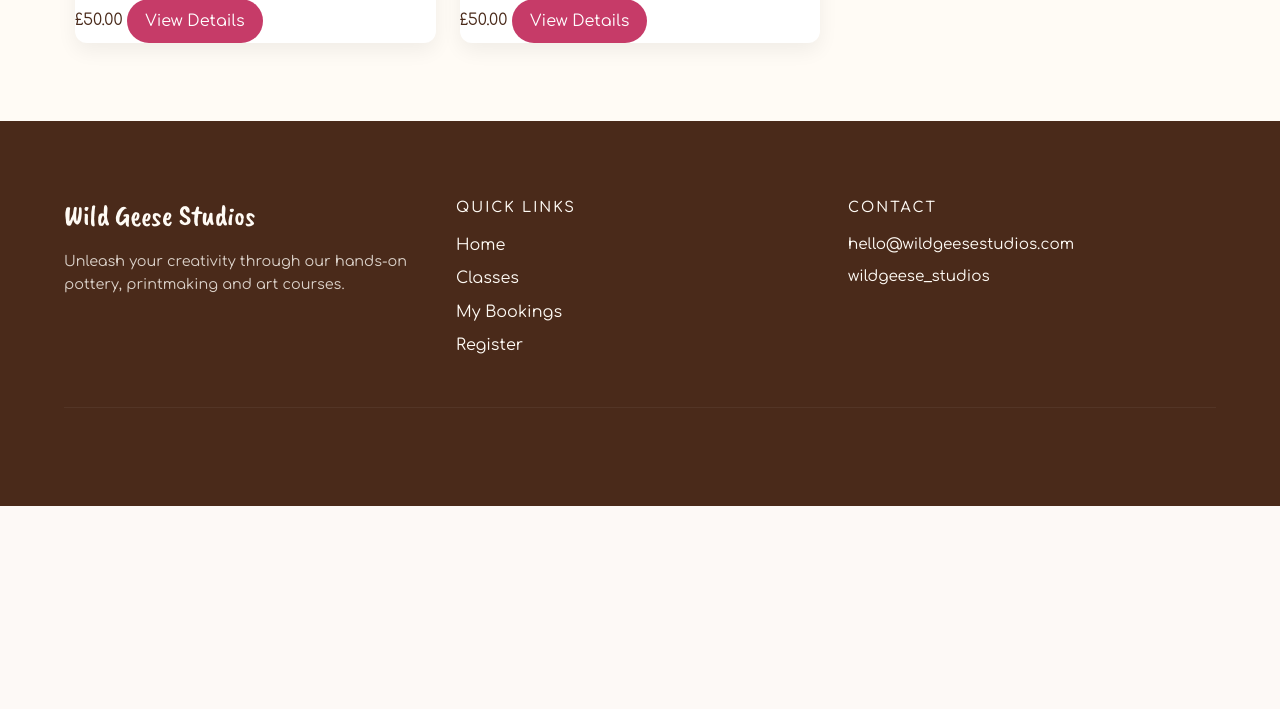
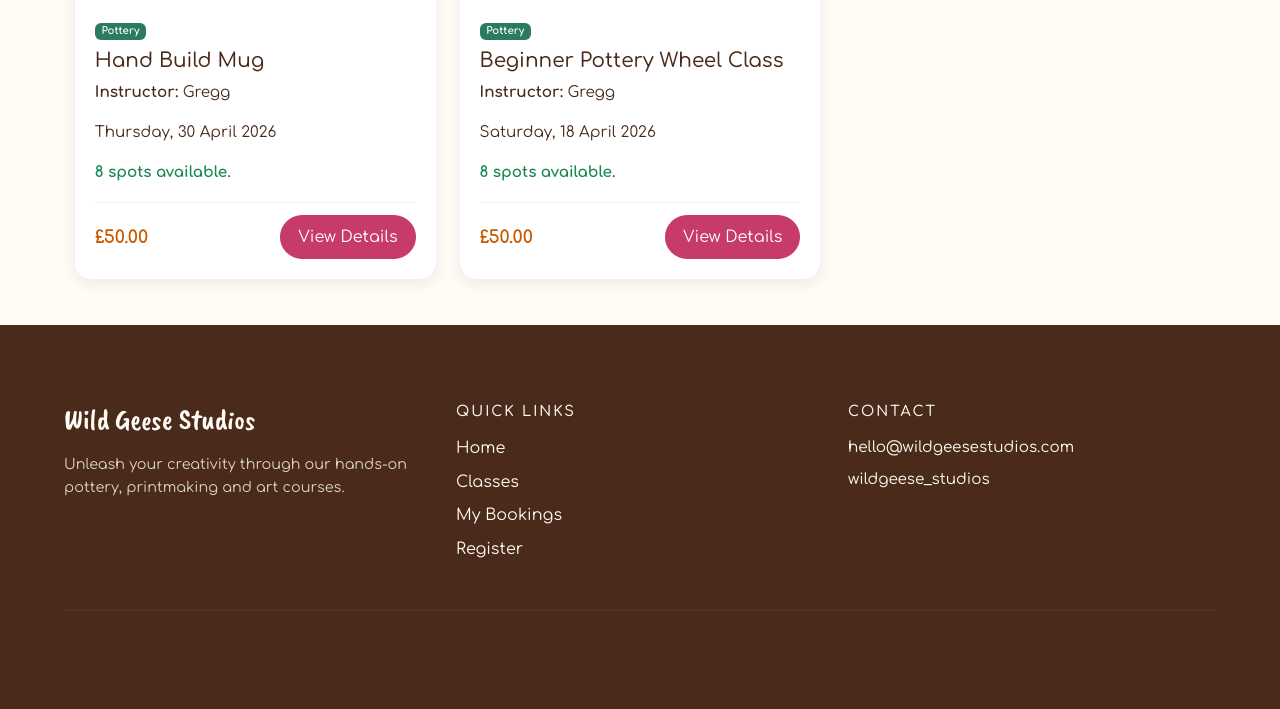
Before and after one commit to Court-Pencil/Ms4, a Django app: page /classes/?class_type=pottery in a window 1280 px wide. Shown: the part 778-1487 px from the top of the page. Before the commit the page ends 1284 px from the top, so only its background shows below. Run offline with Django 5.2, Linux system fonts and the light colour scheme; data comes from the database, SQL or seed files in the repository; data that the repository does not hold is empty.

Commit message:
feat: add start_time and end_time display to class cards

```diff
--- a/classes/templates/classes/class_list.html
+++ b/classes/templates/classes/class_list.html
@@ -5,8 +5,8 @@
 <!-- Hero -->
 <section class="course-hero text-white text-center d-flex align-items-center">
   <div class="container">
-    <h1 class="course-hero-title">Our Courses</h1>
-    <p class="course-hero-subtitle">
+    <h2 class="course-hero-title text-white mb-4">Our Courses</h2>
+    <p class="course-hero-subtitle text-white">
       Find the perfect course to express your creativity. From pottery to printmaking,
       we have something for every artist.
     </p>
@@ -14,20 +14,20 @@
 </section>
 
 <!-- Filter Bar -->
-<div class="filter-bar sticky-top bg-white border-bottom">
+<div class="filter-bar py-3">
   <div class="container py-3 d-flex flex-wrap align-items-center gap-2">
 
     <span class="fw-semibold me-2">Filter:</span>
-
-    <a href="?" class="filter-btn">All Classes</a>
-
+    {% with current=request.GET.class_type %}
+    <a href="?" class="filter-btn {% if not current %}filter-btn-active{% endif %}">All Classes</a>
     {% for category in filter_categories %}
-      <a href="?class_type={{ category.slug }}" class="filter-btn">
+      <a href="?class_type={{ category.slug }}" class="filter-btn {% if current == category.slug %}filter-btn-active{% endif %}">
         {{ category.name }}
       </a>
     {% endfor %}
+    {% endwith %}
 
-    <form action="{% url 'class_list' %}" method="get" class="ms-auto">
+    <form action="{% url 'class_list' %}" method="get" class="w-100 mt-2 mt-md-0 ms-md-auto" style="max-width: 250px;">
       <input name="search" type="text" placeholder="Search..."
              class="form-control search-input">
     </form>
@@ -36,7 +36,7 @@
 </div>
 
 <!-- Courses -->
-<div class="course-section py-5">
+<div class="course-section py-3">
   <div class="container">
 
     {% if class_list %}
@@ -55,15 +55,20 @@
 
           <div class="course-card-body">
 
-            <div class="course-meta">
+            <div class="course-meta mb-2">
               <span class="badge bg-accent">{{ class.category.name }}</span>
-              <span class="mx-2">•</span>
-              <span>{{ class.date }}</span>
             </div>
 
             <h5 class="course-title">{{ class.title }}</h5>
 
             <p><strong>Instructor:</strong> {{ class.instructor }}</p>
+
+            <p class="course-date">{{ class.date|date:"l, j F Y" }}</p>
+
+            {% if class.start_time %}
+              <p class="course-date">🕐 {{ class.start_time|time:"g:i A" }} - {{ class.end_time|time:"g:i A" }}</p>
+            {% endif %}
+
             {% if class.spots_remaining <= 2 %}
                <p class="text-danger fw-bold">Only {{ class.spots_remaining }} spots left!</p>
             {% elif class.spots_remaining <= 5 %}
--- a/static/css/theme.css
+++ b/static/css/theme.css
@@ -159,57 +159,88 @@ p {
     letter-spacing: 2px;
     text-transform: uppercase;
 }
+.course-hero {
+    background: linear-gradient(135deg, var(--color-teal), var(--color-teal-light));
+    min-height: 200px;
+    padding: 45px 0;
+}
+
+.course-hero-title {
+    font-family: var(--heading-font);
+    font-size: 2.5rem;
+    color: white;
+}
 
 .course-card {
-    width: 320px;
     background: white;
-    border-radius: 12px;
+    border-radius: 16px;
     overflow: hidden;
-    box-shadow: 0 8px 20px rgba(0,0,0,0.06);
+    box-shadow: 0 4px 15px rgba(0,0,0,0.08);
     transition: transform 0.2s ease, box-shadow 0.2s ease;
 }
 
-
 .course-card:hover {
-    transform: translateY(-5px);
-    box-shadow: 0 12px 25px rgba(0,0,0,0.1);
+    transform: translateY(-4px);
+    box-shadow: 0 8px 25px rgba(0,0,0,0.12);
 }
 
-.course-card img {
+.course-img-wrapper img {
     width: 100%;
-    height: 180px;
+    height: 200px;
     object-fit: cover;
+    object-position: center;
+
 }
 
-.card-content {
-    padding: 18px;
+.course-card-body {
+    padding: 20px;
 }
 
-.course-title {
-    font-family: var(--heading-font);
-    color: var(--color-teal);
-    font-size: 1.2rem;
+.course-meta {
+    font-size: 0.85rem;
+    color: #888;
     margin-bottom: 8px;
 }
 
-.course-desc {
-    font-size: 0.85rem;
-    color: #666;
-    margin-bottom: 12px;
+
+
+.course-footer {
+    display: flex;
+    justify-content: space-between;
+    align-items: center;
+    margin-top: 16px;
+    padding-top: 12px;
+    border-top: 1px solid #f0f0f0;
 }
 
-.card-grid {
-    display: grid;
-    grid-template-columns: 1fr; /* 1 column on mobile */
-    gap: 20px;
+.course-price {
+    font-weight: bold;
+    color: var(--color-orange);
+    font-size: 1.1rem;
 }
 
-.course-card {
-    width: 100%;
+.btn-accent {
+    background-color: var(--color-orange);
+    color: white;
+    border: none;
+    border-radius: 50px;
+    padding: 8px 20px;
+    font-family: var(--body-font);
+    transition: background 0.2s ease;
 }
 
+.btn-accent:hover {
+    background-color: var(--color-orange-light);
+    color: white;
+}
+
+.bg-accent {
+    background-color: var(--color-teal) !important;
+}
+
+
 .btn {
-    width: 100%;
+
     text-align: center;
     background: var(--color-pink);
     color: white;
@@ -268,14 +299,17 @@ hr {
     display: flex;
     gap: 10px;
     flex-wrap: wrap;
-    margin-bottom: 25px;
+    margin-bottom: 25px;box-shadow: 0 4px 12px rgba(0,0,0,0.08);
+    background-color: white;
+    padding: 16px 0;
 }
 
 .filter-btn {
     font-family: var(--body-font);
-    padding: 8px 16px;
-    border-radius: 20px;
-    border: 1px solid var(--color-pink);
+    padding: 10px 20px;
+    margin: 4px;
+    border-radius: 50px;
+    border: 1.5px solid var(--color-pink);
     background: transparent;
     color: var(--color-pink);
     cursor: pointer;
@@ -290,11 +324,22 @@ hr {
     border-color: var(--color-pink-light);
 }
 
-.filter-btn.active {
+.filter-btn-active {
     background: var(--color-pink);
     color: white;
     border-color: var(--color-pink);
     transform: scale(0.95);
+}
+
+.filter-btn-hero {
+    background: rgba(255,255,255,0.2);
+    border-color: white;
+    color: white;
+}
+
+.filter-btn-hero:hover {
+    background: white;
+    color: var(--color-teal);
 }
 
 
@@ -302,6 +347,7 @@ hr {
     background-color: var(--dark-walnut);
     color: var(--color-cream);
     font-family: var(--body-font);
+
 }
 
 .footer-heading {
```
Also changed, not shown: classes/templates/classes/class_detail.html (+6 -1 lines), home/templates/home/home.html (+8 -8 lines).
